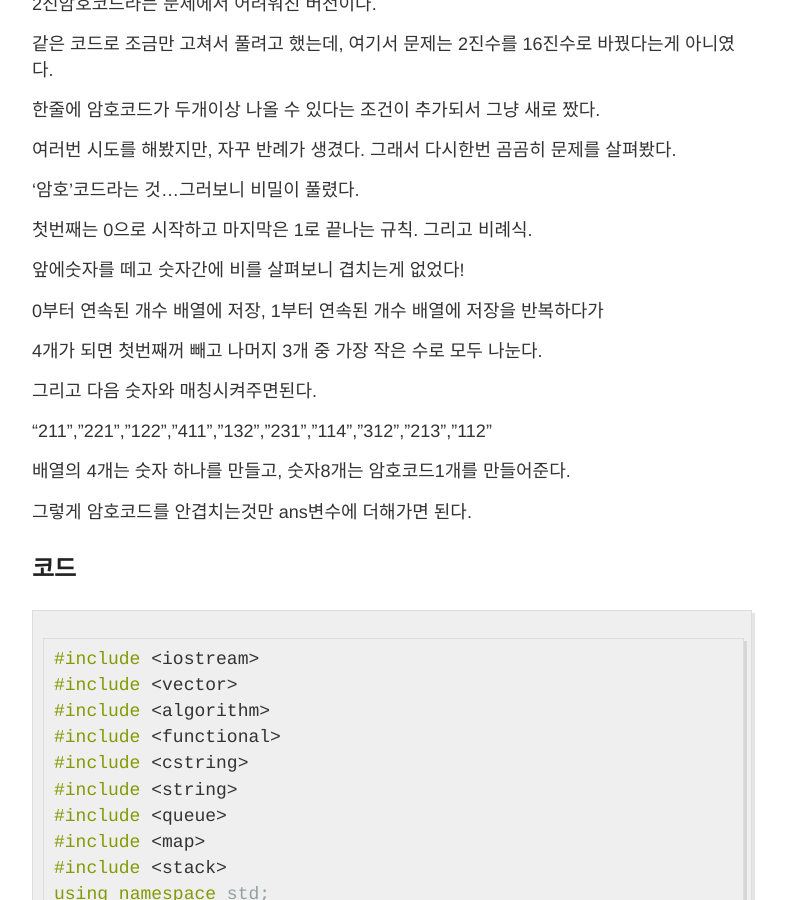
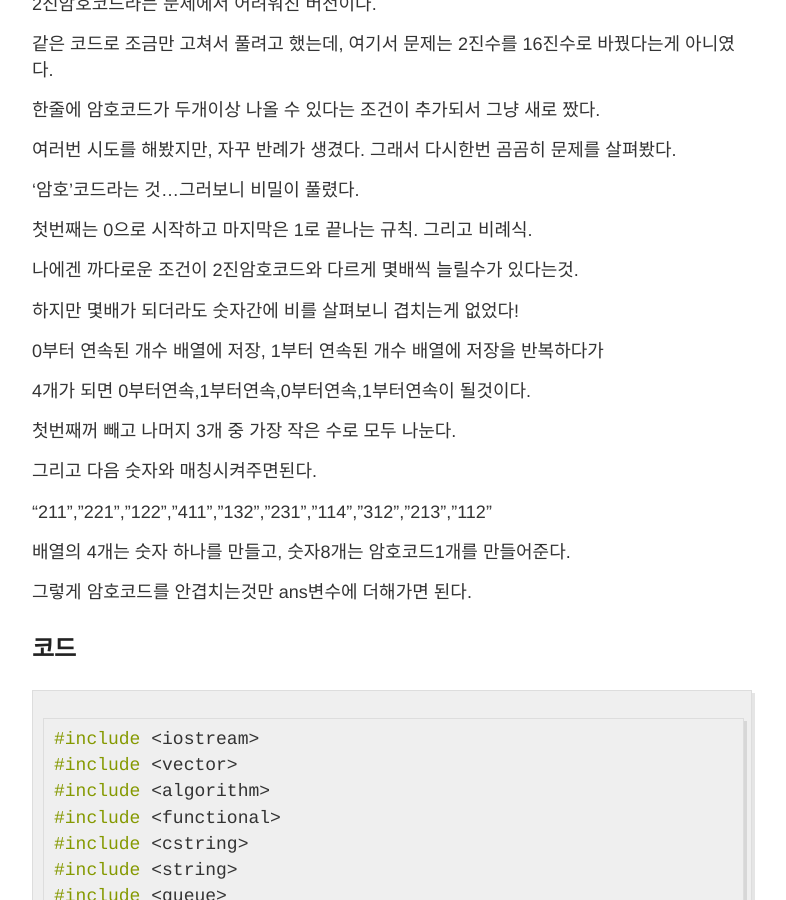
Before and after one commit to newbrother/newbrother.github.io, a Jekyll site: the page built from _posts/2019-8-07-SWEA-1242.md, in a window 1280 px wide and 900 px high, scrolled down 431 px. Shown: the whole window, without its empty margins (248-1034 px from the left). Built offline with Jekyll 4.4.1, drawn with Linux system fonts in a browser that asks for light colours.

Commit message:
Update 2019-8-07-SWEA-1242.md

```diff
--- a/_posts/2019-8-07-SWEA-1242.md
+++ b/_posts/2019-8-07-SWEA-1242.md
@@ -21,11 +21,15 @@ title: '[SWEA] 1242 : [S/W 문제해결 응용] 1일차 - 암호코드 스캔'
 
 첫번째는 0으로 시작하고 마지막은 1로 끝나는 규칙. 그리고 비례식.
 
-앞에숫자를 떼고 숫자간에 비를 살펴보니 겹치는게 없었다!
+나에겐 까다로운 조건이 2진암호코드와 다르게 몇배씩 늘릴수가 있다는것.
+
+하지만 몇배가 되더라도 숫자간에 비를 살펴보니 겹치는게 없었다!
 
 0부터 연속된 개수 배열에 저장, 1부터 연속된 개수 배열에 저장을 반복하다가
 
-4개가 되면 첫번째꺼 빼고 나머지 3개 중 가장 작은 수로 모두 나눈다.
+4개가 되면 0부터연속,1부터연속,0부터연속,1부터연속이 될것이다.
+
+첫번째꺼 빼고 나머지 3개 중 가장 작은 수로 모두 나눈다.
 
 그리고 다음 숫자와 매칭시켜주면된다.
 
```
